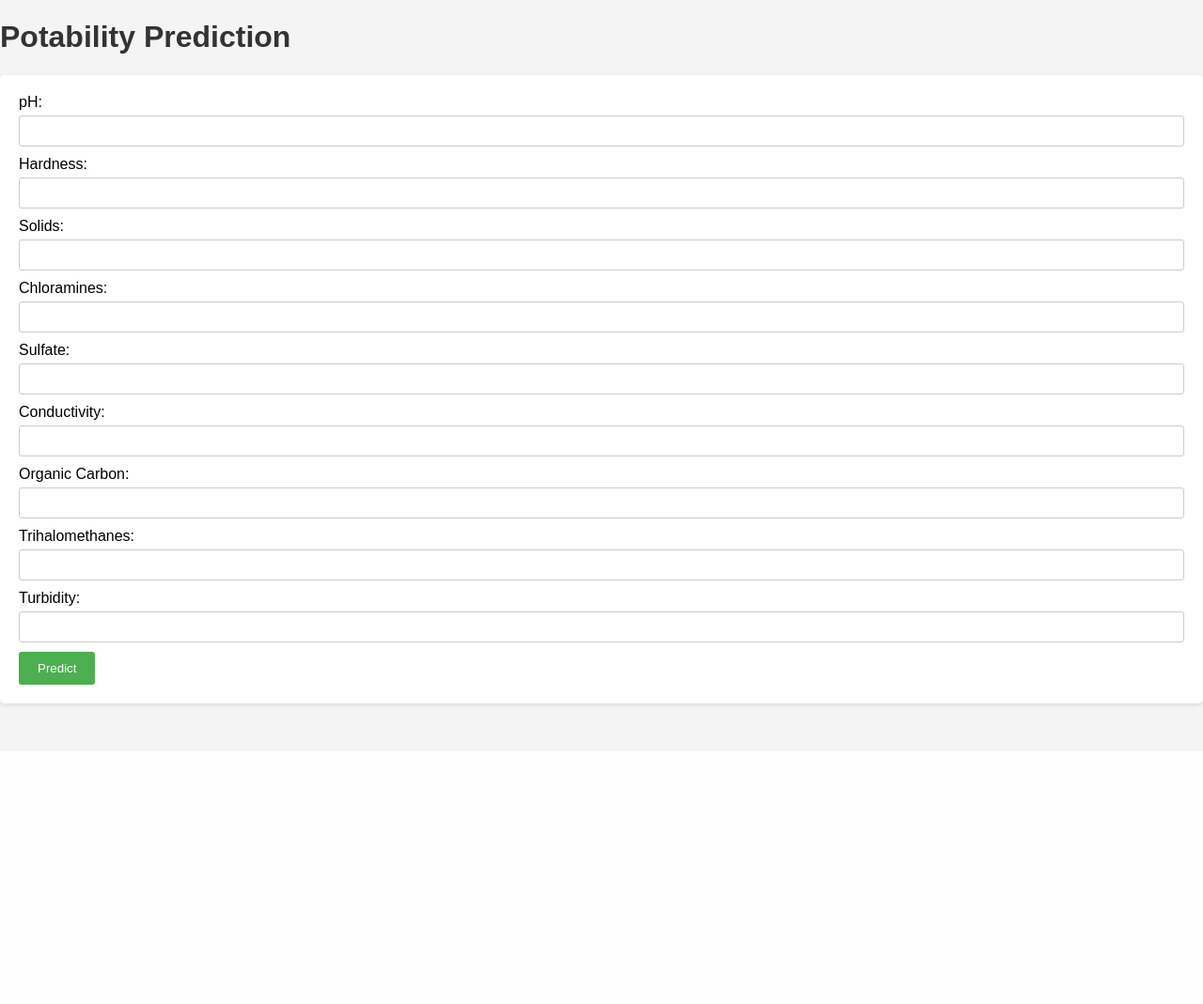
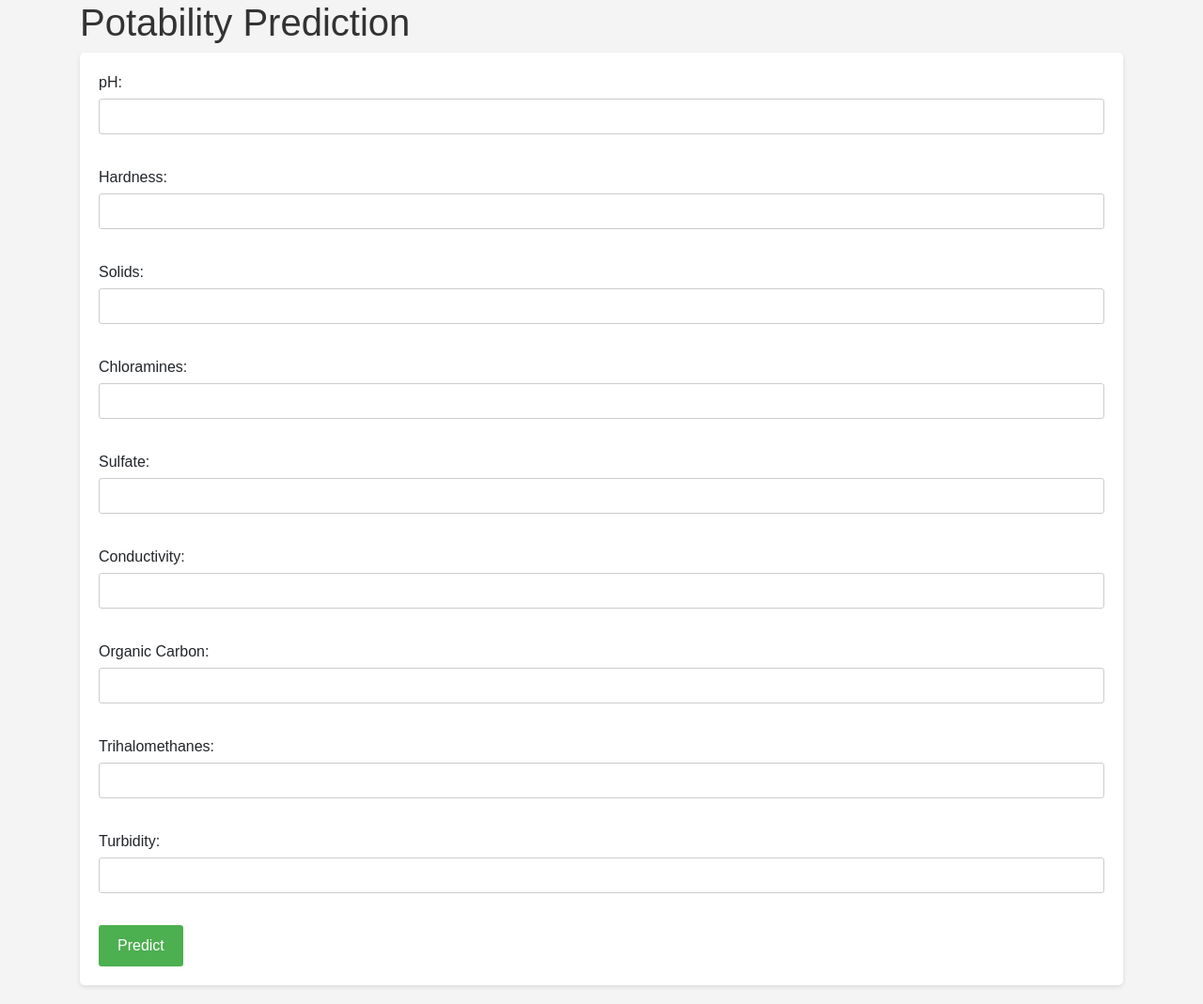
Before and after one commit to tvmohanrao/Water-Quality-Analysis-and-Prediction-using-Machine-Learning, a Flask app: page / in a window 1280 px wide. Shown: the whole page at 94% size. Before the commit the page ends 754 px from the top, so only its background shows below. Run offline with Flask 3, Linux system fonts and the light colour scheme; parts of the project's set-up code (start-up, migrations or seed data) failed here and were passed over; some libraries are stand-ins or nearby versions.

Commit message:
index.html

```diff
--- a/templates/index.html
+++ b/templates/index.html
@@ -4,8 +4,10 @@
     <meta charset="UTF-8">
     <meta name="viewport" content="width=device-width, initial-scale=1.0">
     <title>Potability Prediction</title>
+    <!-- Bootstrap CSS -->
+    <link href="https://stackpath.bootstrapcdn.com/bootstrap/4.5.2/css/bootstrap.min.css" rel="stylesheet">
     <style>
-        /* CSS Styles */
+        /* Custom Styles */
         body {
             font-family: Arial, sans-serif;
             background-color: #f4f4f4;
@@ -13,7 +15,7 @@
             padding: 0;
         }
 
-        h1 {
+        h1, h2 {
             color: #333;
         }
 
@@ -51,46 +53,78 @@
         input[type="submit"]:hover {
             background-color: #45a049;
         }
-
-        h2 {
-            color: #4CAF50;
-        }
     </style>
 </head>
 <body>
+    <div class="container">
         <h1>Potability Prediction</h1>
-    <form method="POST">
+        <form id="predictionForm">
             <label for="ph">pH:</label>
-        <input type="number" step="0.1" name="ph" value="{{ input_data.ph if input_data else '' }}"><br>
+            <input type="number" step="0.1" class="form-control" name="ph" id="ph" value="{{ input_data.ph if input_data else '' }}"><br>
 
+            <!-- Add Bootstrap form-group class -->
             <label for="hardness">Hardness:</label>
-        <input type="number" step="1" name="hardness" value="{{ input_data.hardness if input_data else '' }}"><br>
+            <input type="number" step="1" class="form-control" name="hardness" id="hardness" value="{{ input_data.hardness if input_data else '' }}"><br>
 
+            <!-- Add Bootstrap form-group class -->
             <label for="solids">Solids:</label>
-        <input type="number" step="1" name="solids" value="{{ input_data.solids if input_data else '' }}"><br>
+            <input type="number" step="1" class="form-control" name="solids" id="solids" value="{{ input_data.solids if input_data else '' }}"><br>
 
+            <!-- Add Bootstrap form-group class -->
             <label for="chloramines">Chloramines:</label>
-        <input type="number" step="0.1" name="chloramines" value="{{ input_data.chloramines if input_data else '' }}"><br>
+            <input type="number" step="0.1" class="form-control" name="chloramines" id="chloramines" value="{{ input_data.chloramines if input_data else '' }}"><br>
 
+            <!-- Add Bootstrap form-group class -->
             <label for="sulfate">Sulfate:</label>
-        <input type="number" step="1" name="sulfate" value="{{ input_data.sulfate if input_data else '' }}"><br>
+            <input type="number" step="1" class="form-control" name="sulfate" id="sulfate" value="{{ input_data.sulfate if input_data else '' }}"><br>
 
+            <!-- Add Bootstrap form-group class -->
             <label for="conductivity">Conductivity:</label>
-        <input type="number" step="1" name="conductivity" value="{{ input_data.conductivity if input_data else '' }}"><br>
+            <input type="number" step="1" class="form-control" name="conductivity" id="conductivity" value="{{ input_data.conductivity if input_data else '' }}"><br>
 
+            <!-- Add Bootstrap form-group class -->
             <label for="organic_carbon">Organic Carbon:</label>
-        <input type="number" step="0.1" name="organic_carbon" value="{{ input_data.organic_carbon if input_data else '' }}"><br>
+            <input type="number" step="0.1" class="form-control" name="organic_carbon" id="organic_carbon" value="{{ input_data.organic_carbon if input_data else '' }}"><br>
 
+            <!-- Add Bootstrap form-group class -->
             <label for="trihalomethanes">Trihalomethanes:</label>
-        <input type="number" step="0.1" name="trihalomethanes" value="{{ input_data.trihalomethanes if input_data else '' }}"><br>
+            <input type="number" step="0.1" class="form-control" name="trihalomethanes" id="trihalomethanes" value="{{ input_data.trihalomethanes if input_data else '' }}"><br>
 
+            <!-- Add Bootstrap form-group class -->
             <label for="turbidity">Turbidity:</label>
-        <input type="number" step="0.1" name="turbidity" value="{{ input_data.turbidity if input_data else '' }}"><br>
+            <input type="number" step="0.1" class="form-control" name="turbidity" id="turbidity" value="{{ input_data.turbidity if input_data else '' }}"><br>
 
-        <input type="submit" value="Predict">
+            <input type="submit" class="btn btn-primary" value="Predict">
         </form>
-    {% if prediction is defined %}
-    <h2>Prediction: {{ prediction }}</h2>
-    {% endif %}
+        <div id="predictionResult"></div>
+    </div>
+
+    <!-- jQuery -->
+    <script src="https://ajax.googleapis.com/ajax/libs/jquery/3.5.1/jquery.min.js"></script>
+    <!-- Bootstrap JS -->
+    <script src="https://stackpath.bootstrapcdn.com/bootstrap/4.5.2/js/bootstrap.min.js"></script>
+    <script>
+        $(document).ready(function() {
+            $('#predictionForm').submit(function(event) {
+                event.preventDefault(); // Prevent form from submitting normally
+
+                // Serialize form data
+                var formData = $(this).serialize();
+
+                // Submit form data using AJAX
+                $.ajax({
+                    type: 'POST',
+                    url: 'your_prediction_endpoint', // Update with your prediction endpoint
+                    data: formData,
+                    success: function(response) {
+                        $('#predictionResult').html('<h2>Prediction: ' + response.prediction + '</h2>');
+                    },
+                    error: function(xhr, status, error) {
+                        console.error(xhr.responseText);
+                    }
+                });
+            });
+        });
+    </script>
 </body>
 </html>
```
Lines whose indentation alone changed are shown as unchanged.
